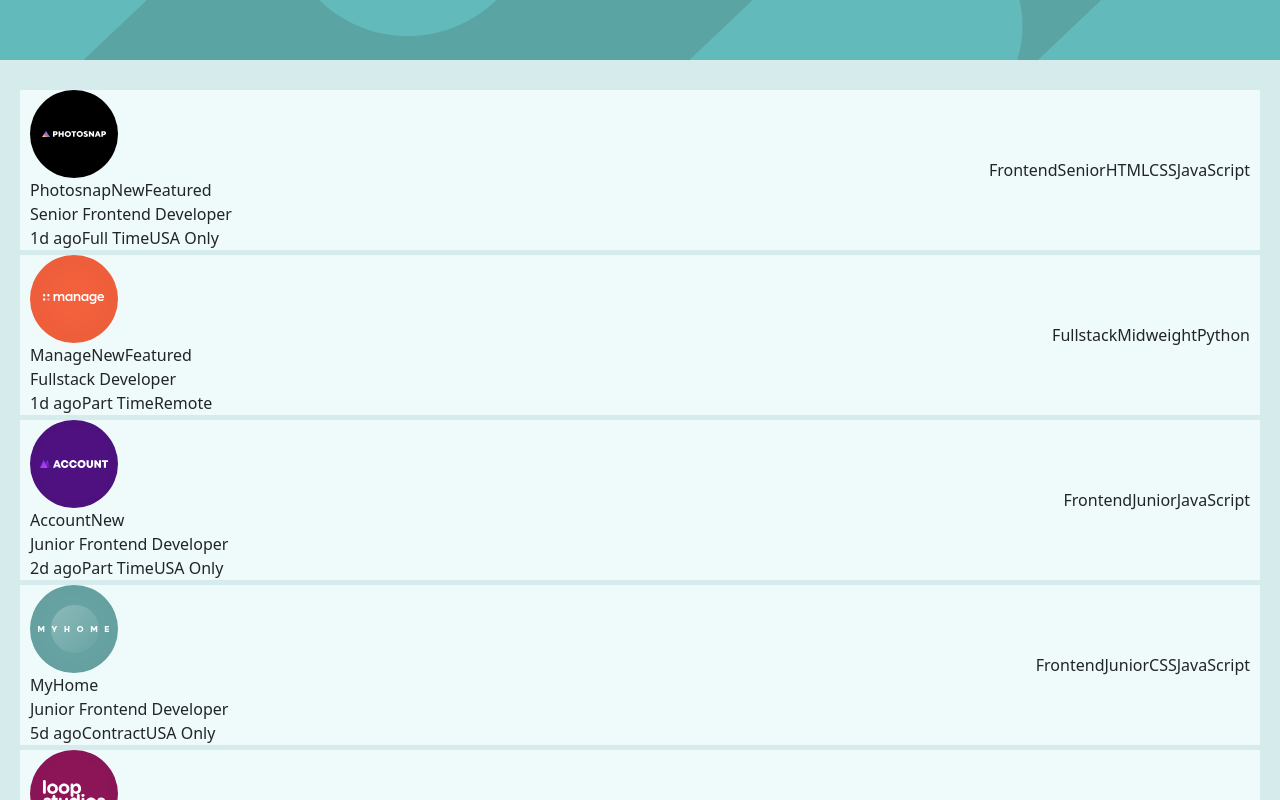
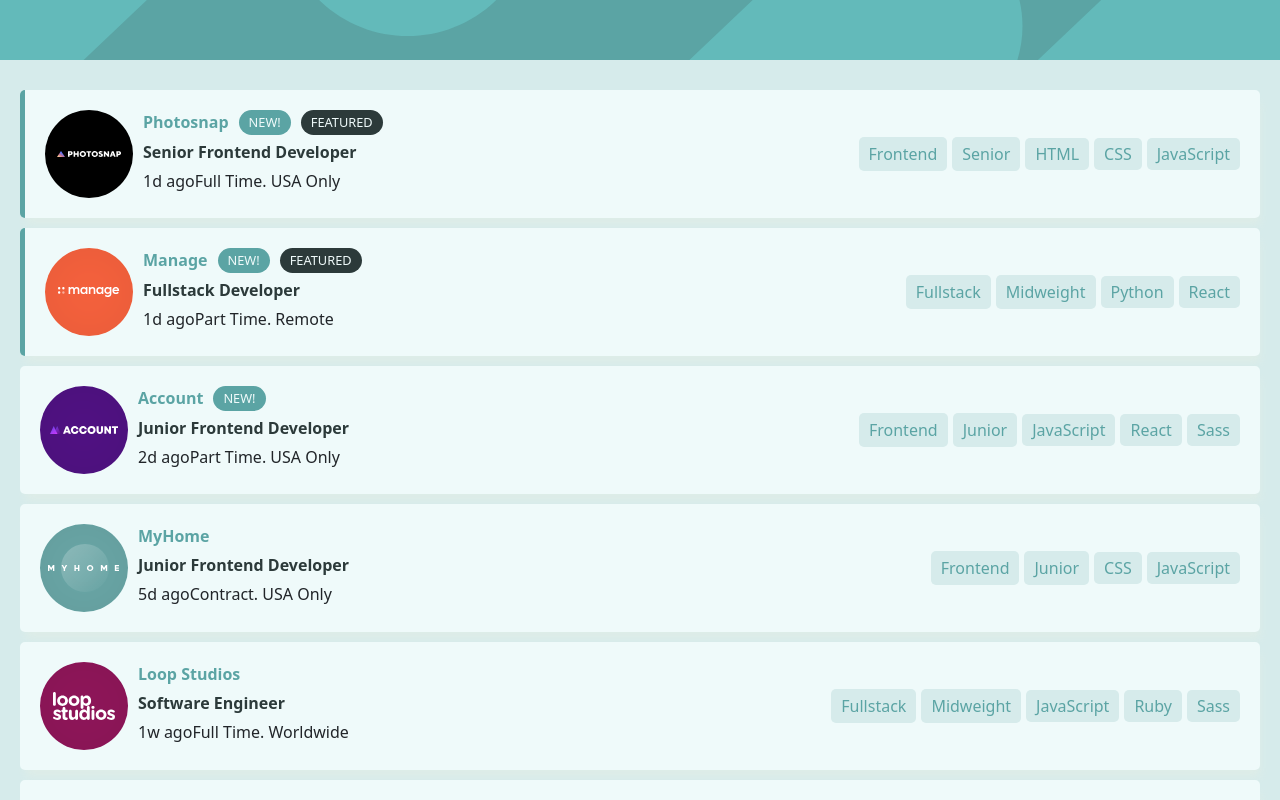
Before and after one commit to OryemaStephen/job-listing-master, a React (Vite) app: page / in a window 1280 px wide. Shown: the top 800 px of the page. Built offline with nearby package versions, Linux system fonts and the light colour scheme.

Commit message:
Updated views

```diff
--- a/src/Components/Job.jsx
+++ b/src/Components/Job.jsx
@@ -1,17 +1,22 @@
 import { PropTypes } from "prop-types";
+import classNames from 'classnames';
 
 const Job = ({ jobs }) => {
   return (
     <>
         {jobs.map((job) => (
-          <div className="job" key={job.id}>
+          <div className={classNames('job', { 'job-featured': job.featured })} key={job.id}>
             <div className="job-descrition">
               <img className="logo" src={job.logo} alt={job.company}/>
               <div className="desc">
                 <div className="title">
-                  <span>{job.company}</span>
-                  <span>{job.new?'New':''}</span>
-                  <span>{job.featured?'Featured':''}</span>
+                  <span className="name">{job.company}</span>
+                  <span className={classNames({ new: job.new })}>
+                    {job.new?'New!':''}
+                  </span>
+                  <span className={classNames({ feature: job.featured })}>
+                    {job.featured?'Featured':''}
+                  </span>
                 </div>
                 <div className="position">
                   {job.position}
@@ -19,15 +24,23 @@
                 <div className="extra-details">
                   <span>{job.postedAt}</span>
                   <span>{job.contract}</span>
-                  <span>{job.location}</span>
+                  <span>. {job.location}</span>
                 </div>
               </div>
             </div>
             <div className="skills">
-              <span>{job.role}</span>
-              <span>{job.level}</span>
-              <span>{job.languages}</span>
-              <span>{job.tool}</span>
+              <span className="role">{job.role}</span>
+              <span className="level">{job.level}</span>
+              <span>
+                {job.languages.map((language, index) => (
+                  <span className="language" key={index}>{language}</span>
+                ))}
+              </span>
+              <span>
+                {job.tools.map((tool, index) => (
+                  <span className="tool" key={index}>{tool}</span>
+                ))}
+              </span>
             </div>
           </div>
         ))}
@@ -39,8 +52,18 @@
   jobs: PropTypes.arrayOf(
     PropTypes.shape({
       id: PropTypes.number.isRequired,
-      title: PropTypes.string.isRequired,
-      description: PropTypes.string.isRequired,
+      company: PropTypes.string.isRequired,
+      logo: PropTypes.string.isRequired,
+      new: PropTypes.bool.isRequired,
+      featured: PropTypes.bool.isRequired,
+      position: PropTypes.string.isRequired,
+      role: PropTypes.string.isRequired,
+      level: PropTypes.string.isRequired,
+      postedAt: PropTypes.string.isRequired,
+      contract: PropTypes.string.isRequired,
+      location: PropTypes.string.isRequired,
+      languages: PropTypes.arrayOf(PropTypes.string).isRequired,
+      tools: PropTypes.arrayOf(PropTypes.string).isRequired,
     })
   ).isRequired,
 };
--- a/src/index.css
+++ b/src/index.css
@@ -45,8 +45,80 @@
   display: flex;
   justify-content: space-between;
   align-items: center;
+  padding: 20px;
+  background-color: hsl(180, 52%, 96%);
+  margin-bottom: 10px;
+  border-radius: 5px;
+  box-shadow: 3px 10px 8px -3px hsl(160, 30%, 90%);
+}
+
+.job-featured {
+  border-left: 5px solid hsl(180, 29%, 50%);
+}
+
+.job-descrition{
+  display: flex;
+  gap: 10px;
+}
+
+.title{
+  display: flex;
+  flex-direction: row;
+  gap: 10px;
+}
+
+.name{
+  color: hsl(180, 29%, 50%);
+  font-weight: bold;
+}
+
+.new{
+  text-transform: uppercase;
+  background-color: hsl(180, 29%, 50%);
+  color: hsl(180, 52%, 96%);
   padding-left: 10px;
   padding-right: 10px;
-  background-color: hsl(180, 52%, 96%);
-  margin-bottom: 5px;
+  padding-top: 3px;
+  padding-bottom: 3px;
+  border-radius: 20px;
+  font-size: 0.8rem;
 }
+
+.feature{
+  text-transform: uppercase;
+  background-color: hsl(180, 14%, 20%);
+  color: hsl(180, 52%, 96%);
+  padding-left: 10px;
+  padding-right: 10px;
+  padding-top: 3px;
+  padding-bottom: 3px;
+  border-radius: 20px;
+  font-size: 0.8rem;
+}
+
+.position{
+  color: hsl(180, 14%, 20%);
+  font-weight: bolder;
+  padding-top: 5px;
+  padding-bottom: 5px;
+}
+
+.skills{
+  display: flex;
+  flex-direction: row;
+  justify-content: space-between;
+  align-items: center;
+}
+.role,
+.level,
+.language,
+.tool{
+  padding-left: 10px;
+  padding-right: 10px;
+  padding-top: 5px;
+  padding-bottom: 5px;
+  background-color: hsl(180, 35%, 88%);
+  border-radius: 5px;
+  margin-left: 5px;
+  color: hsl(180, 29%, 50%);
+}
```
